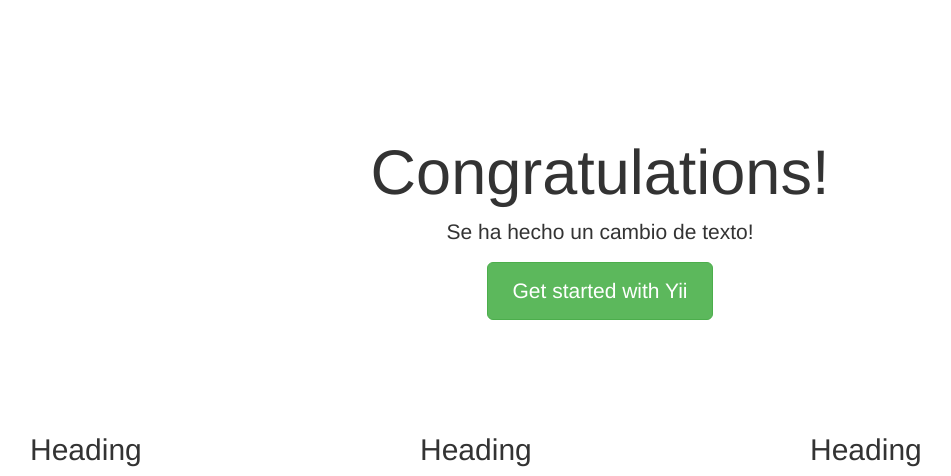
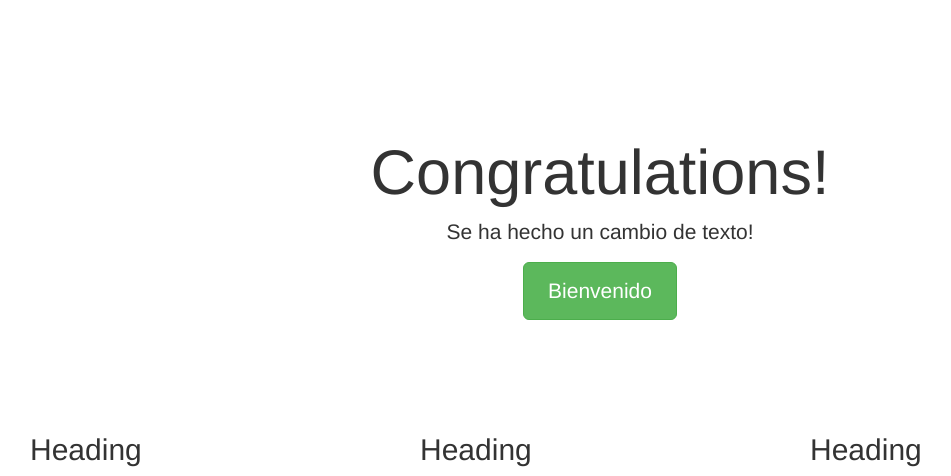
Before and after one commit to RaidTag/Chunchumaru, a Yii app: template views/site/index.php in a window 1280 px wide. Shown: the top 476 px of the page, without its empty margins (40-991 px from the left). Run offline with PHP 8.4 and a stand-in for Yii, Linux system fonts and the light colour scheme; the template is opened without the code that fills it, so the values that code supplies are empty; some libraries are stand-ins or nearby versions.

Commit message:
cambio del boton principal

```diff
--- a/views/site/index.php
+++ b/views/site/index.php
@@ -11,7 +11,7 @@ $this->title = 'Chunchumaru';
 
         <p class="lead">Se ha hecho un cambio de texto!</p>
 
-        <p><a class="btn btn-lg btn-success" href="http://www.yiiframework.com">Get started with Yii</a></p>
+        <p><a class="btn btn-lg btn-success" href="http://www.yiiframework.com">Bienvenido</a></p>
     </div>
 
     <div class="body-content">
```
